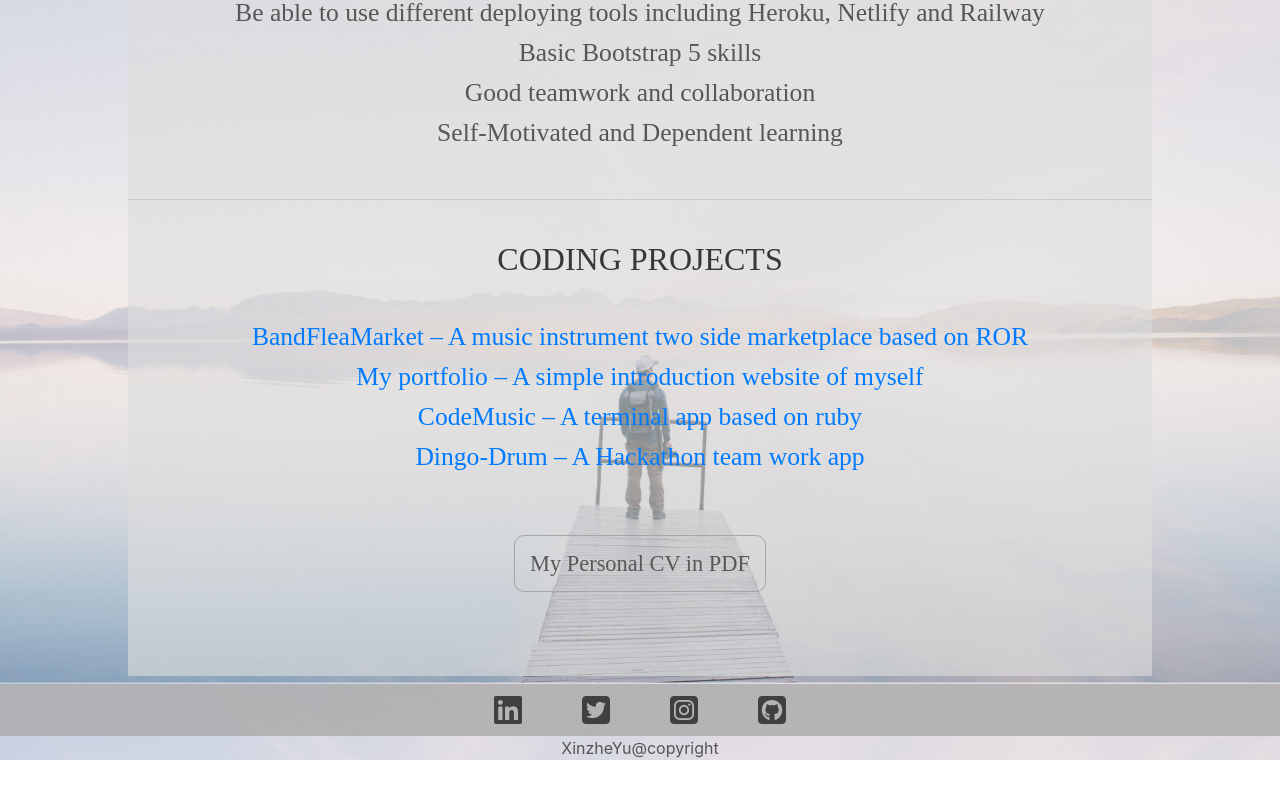
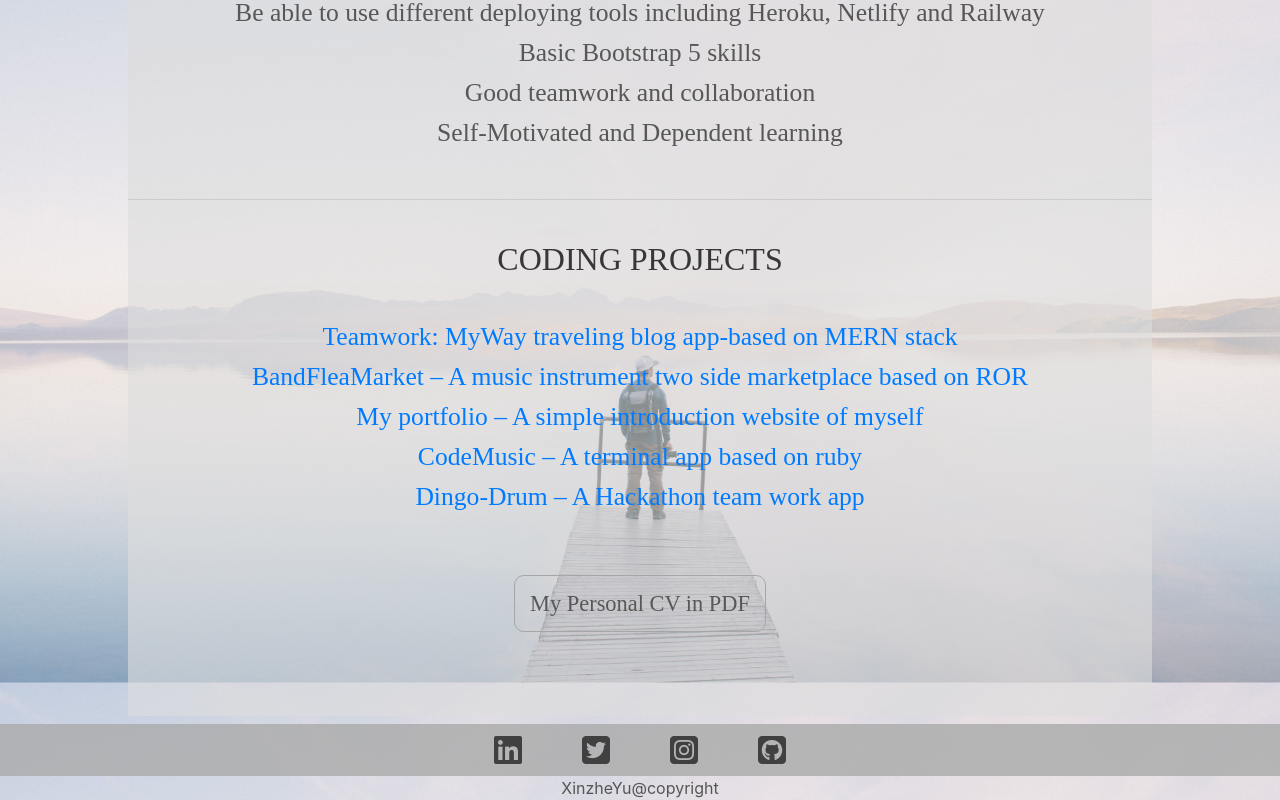
Before and after one commit to Todd0554/myPortfolio, a React (Create React App) app: page /Resume in a window 1280 px wide. Shown: the part 1026-1826 px from the top of the page. Before the commit the page ends 1786 px from the top, so only its background shows below. Built offline with nearby package versions, Linux system fonts and the light colour scheme.

Commit message:
add new app

```diff
--- a/src/routes/Resume.js
+++ b/src/routes/Resume.js
@@ -49,7 +49,7 @@ export default function Resume() {
     <br/>
     <h1>CODING PROJECTS</h1>
     <p>
-
+      <a className="ltg" href="https://github.com/Final-Project-CoderAcademy/Final-project" rel="noreferrer" target="_blank">Teamwork: MyWay traveling blog app-based on MERN stack</a><br/>
       <a className="ltg" href="https://github.com/Todd0554/BandFleaMarket-with-presentation" rel="noreferrer" target="_blank">BandFleaMarket – A music instrument two side marketplace based on ROR</a><br/>
       <a className="ltg" href="https://github.com/Todd0554/myPortfolio" rel="noreferrer" target="_blank">My portfolio – A simple introduction website of myself</a><br/>
       <a className="ltg" href="https://github.com/Todd0554/CodeMusic-terminal-app" rel="noreferrer" target="_blank">CodeMusic – A terminal app based on ruby</a><br/>
```
Also changed, not shown: 1 other file (tests, documents, lock files or other folders).
